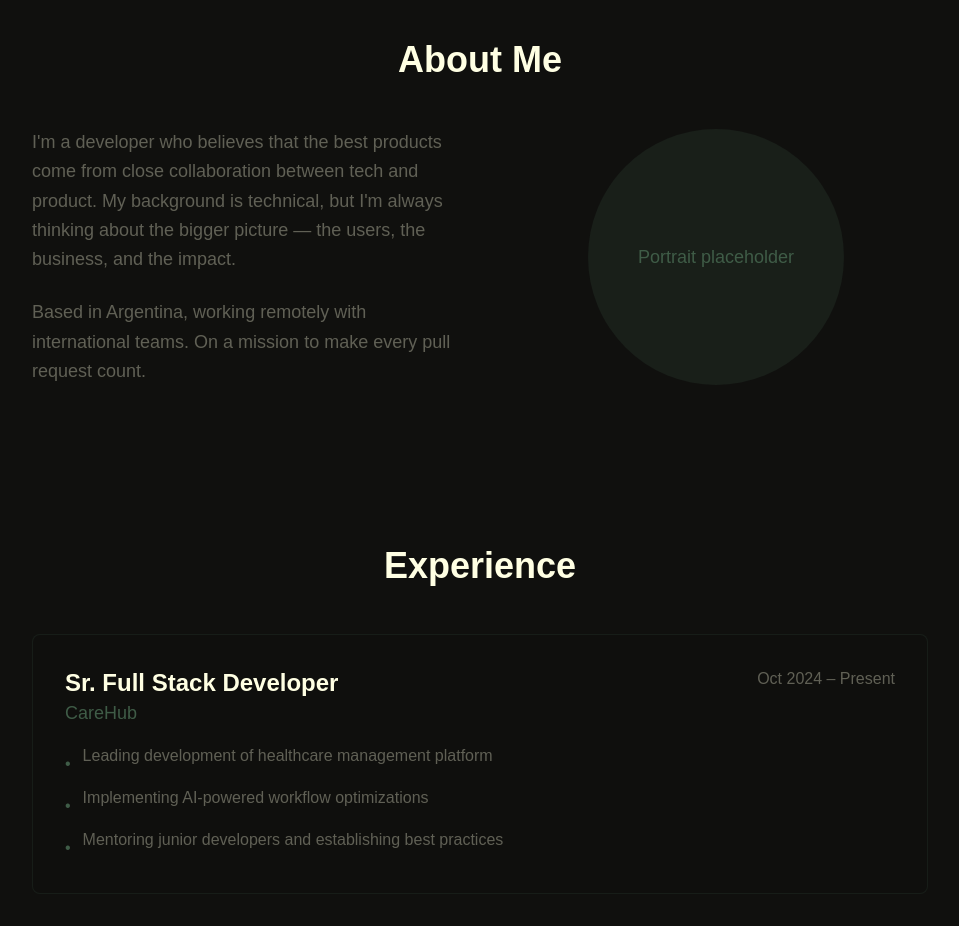
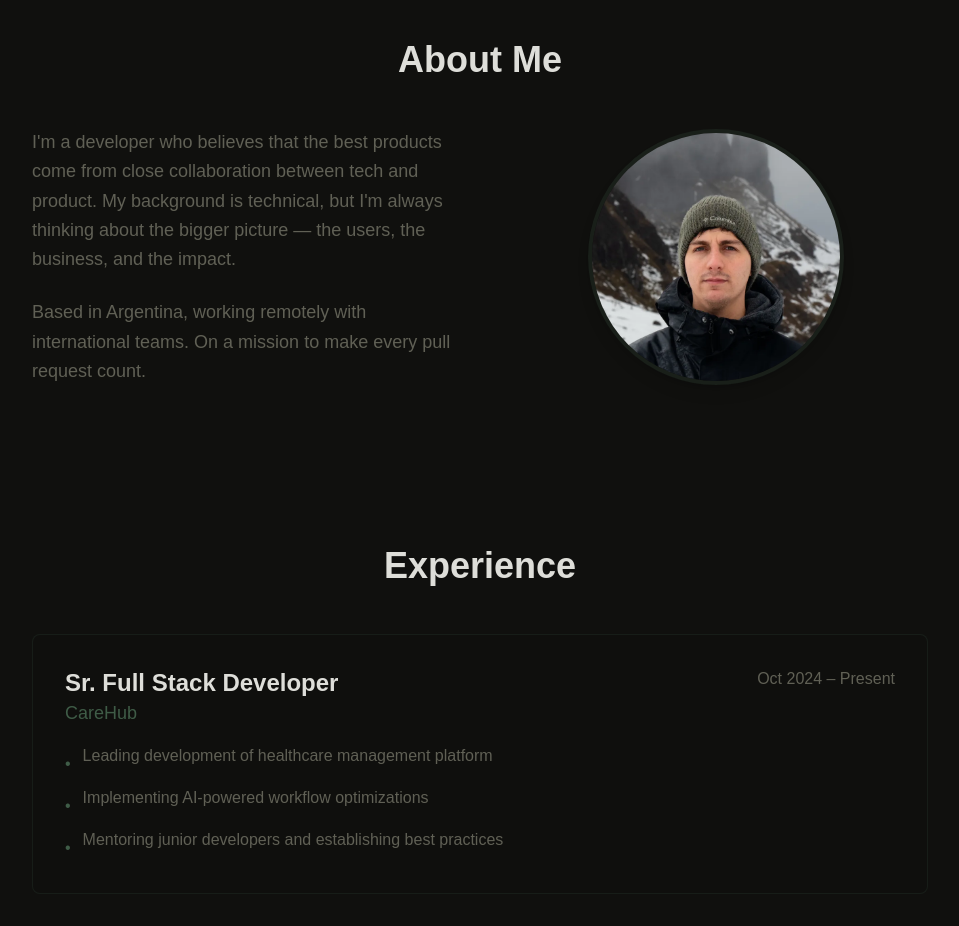
Before and after one commit to LucasOta/lucas-ota, a React (Vite) app: page / in a window 1280 px wide. Shown: the part 840-1766 px from the top of the page, without its empty margins (160-1119 px from the left). Built offline with nearby package versions, Linux system fonts and the light colour scheme; a web font is replaced by a local one.

Commit message:
feat: add animations and profile pic

```diff
--- a/package.json
+++ b/package.json
@@ -13,6 +13,7 @@
     "@types/node": "^24.0.4",
     "class-variance-authority": "^0.7.1",
     "clsx": "^2.1.1",
+    "framer-motion": "^12.19.1",
     "lucide-react": "^0.523.0",
     "react": "^19.1.0",
     "react-dom": "^19.1.0",
--- a/src/components/About.tsx
+++ b/src/components/About.tsx
@@ -1,10 +1,27 @@
+'use client'
+
+import { motion } from 'framer-motion'
+
 export default function About() {
   return (
     <section className="py-20 px-6 md:px-12">
       <div className="max-w-4xl mx-auto">
-        <h2 className="text-3xl md:text-4xl font-bold mb-12 text-center">About Me</h2>
+        <motion.h2
+          className="text-3xl md:text-4xl font-bold mb-12 text-center"
+          initial={{ opacity: 0, y: 20 }}
+          whileInView={{ opacity: 1, y: 0 }}
+          viewport={{ once: true, margin: "-100px" }}
+          transition={{ duration: 0.6, ease: "easeOut" }}
+        >
+          About Me
+        </motion.h2>
         <div className="grid md:grid-cols-2 gap-12 items-center">
-          <div>
+          <motion.div
+            initial={{ opacity: 0, x: -30 }}
+            whileInView={{ opacity: 1, x: 0 }}
+            viewport={{ once: true, margin: "-100px" }}
+            transition={{ duration: 0.6, delay: 0.2, ease: "easeOut" }}
+          >
             <p className="text-lg leading-relaxed mb-6 text-secondary">
               I'm a developer who believes that the best products come from close collaboration between tech and product.
               My background is technical, but I'm always thinking about the bigger picture — the users, the business, and the impact.
@@ -12,12 +29,27 @@ export default function About() {
             <p className="text-lg leading-relaxed text-secondary">
               Based in Argentina, working remotely with international teams. On a mission to make every pull request count.
             </p>
-          </div>
-          <div className="flex justify-center">
-            <div className="w-64 h-64 bg-accent/20 rounded-full flex items-center justify-center">
-              <span className="text-accent text-lg font-medium">Portrait placeholder</span>
-            </div>
-          </div>
+          </motion.div>
+          <motion.div
+            className="flex justify-center"
+            initial={{ opacity: 0, x: 30 }}
+            whileInView={{ opacity: 1, x: 0 }}
+            viewport={{ once: true, margin: "-100px" }}
+            transition={{ duration: 0.6, delay: 0.4, ease: "easeOut" }}
+          >
+            <motion.div
+              className="relative group"
+              whileHover={{ scale: 1.05 }}
+              transition={{ duration: 0.3, ease: "easeOut" }}
+            >
+              <img
+                src="/me.webp"
+                alt="Lucas Otaño"
+                className="w-64 h-64 object-cover rounded-full shadow-lg border-4 border-accent/20 group-hover:border-accent/40 transition-colors duration-300"
+              />
+              <div className="absolute inset-0 rounded-full bg-accent/10 opacity-0 group-hover:opacity-100 transition-opacity duration-300"></div>
+            </motion.div>
+          </motion.div>
         </div>
       </div>
     </section>
--- a/src/components/Experience.tsx
+++ b/src/components/Experience.tsx
@@ -1,3 +1,7 @@
+'use client'
+
+import { motion } from 'framer-motion'
+
 const experiences = [
   {
     company: "CareHub",
@@ -55,16 +59,29 @@ export default function Experience() {
   return (
     <section className="py-20 px-6 md:px-12 bg-background/50">
       <div className="max-w-4xl mx-auto">
-        <h2 className="text-3xl md:text-4xl font-bold mb-12 text-center">Experience</h2>
+        <motion.h2
+          className="text-3xl md:text-4xl font-bold mb-12 text-center"
+          initial={{ opacity: 0, y: 20 }}
+          whileInView={{ opacity: 1, y: 0 }}
+          viewport={{ once: true, margin: "-100px" }}
+          transition={{ duration: 0.6, ease: "easeOut" }}
+        >
+          Experience
+        </motion.h2>
         <div className="space-y-8">
           {experiences.map((exp, index) => (
-            <div
+            <motion.div
               key={index}
-              className="border border-accent/20 rounded-lg p-6 md:p-8 bg-background/30 hover:bg-background/50 transition-colors"
+              className="border border-accent/20 rounded-lg p-6 md:p-8 bg-background/30 hover:bg-background/50 hover:border-accent/40 transition-all duration-300"
+              initial={{ opacity: 0, y: 30 }}
+              whileInView={{ opacity: 1, y: 0 }}
+              viewport={{ once: true, margin: "-50px" }}
+              transition={{ duration: 0.5, delay: index * 0.1, ease: "easeOut" }}
+              whileHover={{ scale: 1.02 }}
             >
               <div className="flex flex-col md:flex-row md:justify-between md:items-start mb-4">
                 <div>
-                  <h3 className="text-xl md:text-2xl font-semibold text-primary">{exp.position}</h3>
+                  <h3 className="text-xl md:text-2xl font-semibold text-primary hover:text-accent transition-colors duration-200">{exp.position}</h3>
                   <p className="text-lg text-accent font-medium">{exp.company}</p>
                 </div>
                 <span className="text-secondary font-medium mt-2 md:mt-0">{exp.period}</span>
@@ -77,7 +94,7 @@ export default function Experience() {
                   </li>
                 ))}
               </ul>
-            </div>
+            </motion.div>
           ))}
         </div>
       </div>
--- a/src/components/Hero.tsx
+++ b/src/components/Hero.tsx
@@ -1,19 +1,38 @@
+'use client'
+
+import { motion } from 'framer-motion'
+
 export default function Hero() {
   return (
     <section className="min-h-screen flex items-center justify-center px-6 md:px-12">
       <div className="max-w-4xl mx-auto text-center">
-        <h1 className="text-4xl md:text-6xl lg:text-7xl font-bold mb-6 leading-tight">
+        <motion.h1
+          className="text-4xl md:text-6xl lg:text-7xl font-bold mb-6 leading-tight"
+          initial={{ opacity: 0, y: 20 }}
+          animate={{ opacity: 1, y: 0 }}
+          transition={{ duration: 0.6, ease: "easeOut" }}
+        >
           Hi, I'm{' '}
-          <span className="text-accent">Lucas Otaño</span>{' '}
+          <span className="text-accent hover:text-accent/80 transition-colors duration-300">Lucas Otaño</span>{' '}
           —
-        </h1>
-        <h2 className="text-2xl md:text-3xl lg:text-4xl font-semibold mb-8 text-secondary">
+        </motion.h1>
+        <motion.h2
+          className="text-2xl md:text-3xl lg:text-4xl font-semibold mb-8 text-secondary"
+          initial={{ opacity: 0, y: 20 }}
+          animate={{ opacity: 1, y: 0 }}
+          transition={{ duration: 0.6, delay: 0.2, ease: "easeOut" }}
+        >
           A full-stack developer with a product mindset.
-        </h2>
-        <p className="text-lg md:text-xl max-w-3xl mx-auto leading-relaxed text-secondary">
+        </motion.h2>
+        <motion.p
+          className="text-lg md:text-xl max-w-3xl mx-auto leading-relaxed text-secondary"
+          initial={{ opacity: 0, y: 20 }}
+          animate={{ opacity: 1, y: 0 }}
+          transition={{ duration: 0.6, delay: 0.4, ease: "easeOut" }}
+        >
           I thrive at the intersection of code and business, translating real-world needs into meaningful software.
           Currently diving deep into AI tools to streamline workflows and help teams ship smarter.
-        </p>
+        </motion.p>
       </div>
     </section>
   )
--- a/src/components/Skills.tsx
+++ b/src/components/Skills.tsx
@@ -1,3 +1,7 @@
+'use client'
+
+import { motion } from 'framer-motion'
+
 const skills = [
   "React", "Next.js", "Node.js", "TypeScript", "Angular", "NestJS",
   "SQL", "MongoDB", "TRPC", "Microfrontends", "AI-powered workflows",
@@ -8,15 +12,28 @@ export default function Skills() {
   return (
     <section className="py-20 px-6 md:px-12">
       <div className="max-w-4xl mx-auto">
-        <h2 className="text-3xl md:text-4xl font-bold mb-12 text-center">Skills</h2>
+        <motion.h2
+          className="text-3xl md:text-4xl font-bold mb-12 text-center"
+          initial={{ opacity: 0, y: 20 }}
+          whileInView={{ opacity: 1, y: 0 }}
+          viewport={{ once: true, margin: "-100px" }}
+          transition={{ duration: 0.6, ease: "easeOut" }}
+        >
+          Skills
+        </motion.h2>
         <div className="flex flex-wrap gap-3 md:gap-4 justify-center">
           {skills.map((skill, index) => (
-            <span
+            <motion.span
               key={index}
-              className="px-4 py-2 bg-accent/10 border border-accent/20 rounded-full text-accent hover:bg-accent/20 transition-colors text-sm md:text-base font-medium"
+              className="px-4 py-2 bg-accent/10 border border-accent/20 rounded-full text-accent hover:bg-accent/20 hover:border-accent/40 transition-all duration-200 text-sm md:text-base font-medium cursor-default"
+              initial={{ opacity: 0, scale: 0.8 }}
+              whileInView={{ opacity: 1, scale: 1 }}
+              viewport={{ once: true, margin: "-100px" }}
+              transition={{ duration: 0.3, delay: index * 0.05, ease: "easeOut" }}
+              whileHover={{ scale: 1.05 }}
             >
               {skill}
-            </span>
+            </motion.span>
           ))}
         </div>
       </div>
--- a/src/index.css
+++ b/src/index.css
@@ -8,4 +8,15 @@
     @apply bg-background text-primary font-satoshi;
     font-feature-settings: "rlig" 1, "calt" 1;
   }
+
+  /* Custom text selection */
+  ::selection {
+    background-color: #3f5c47; /* accent color */
+    color: #FFFFE3; /* primary color */
+  }
+
+  ::-moz-selection {
+    background-color: #3f5c47; /* accent color */
+    color: #FFFFE3; /* primary color */
+  }
 }
--- a/tailwind.config.js
+++ b/tailwind.config.js
@@ -8,7 +8,7 @@ export default {
     extend: {
       colors: {
         background: '#10100E',
-        primary: '#FFFFE3',
+        primary: '#DEDED9',
         secondary: '#606055',
         accent: '#3f5c47',
       },
```
Also changed, not shown: src/components/Contact.tsx (+29 -7 lines), public/me.webp (added), 1 other file (tests, documents, lock files or other folders).
